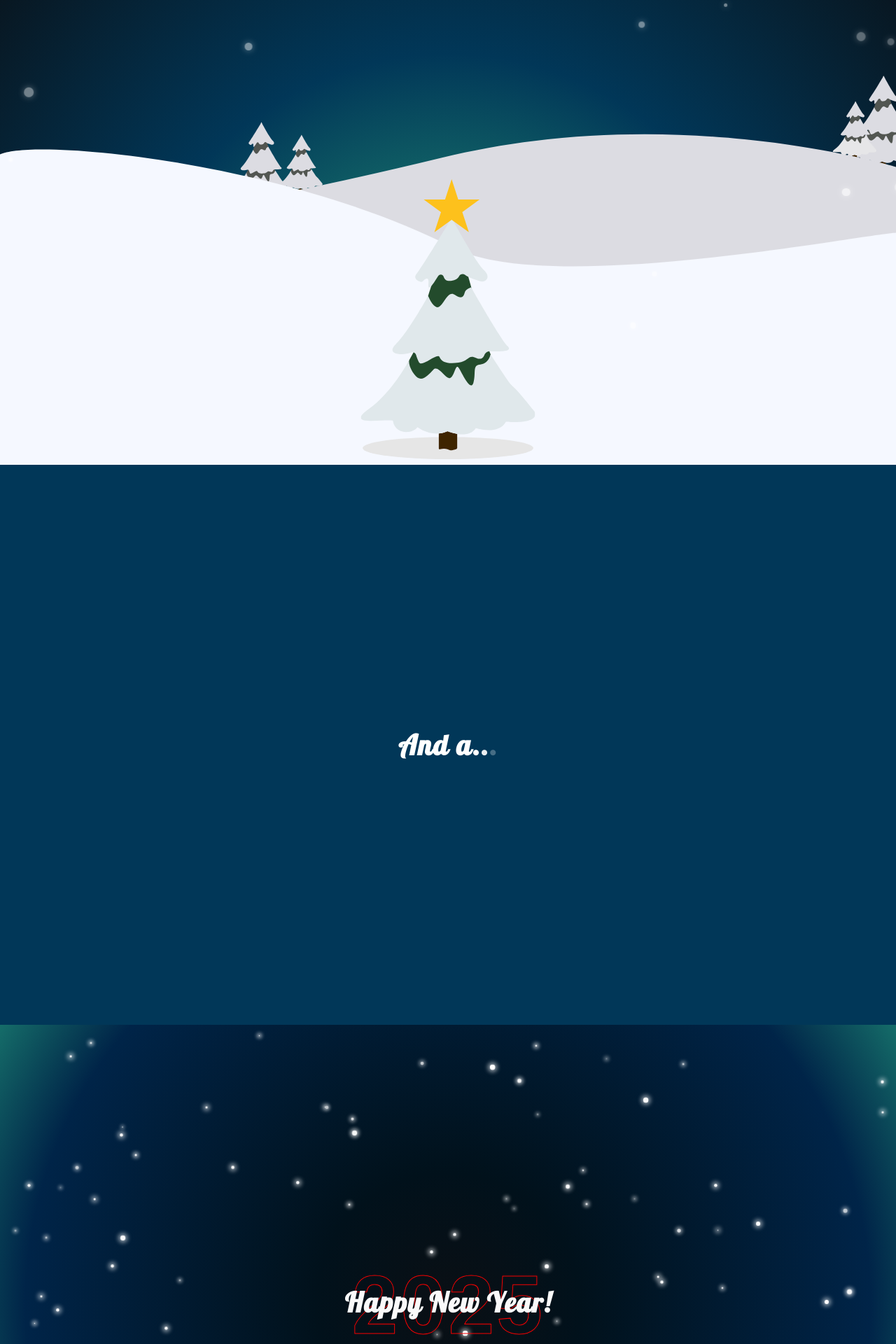
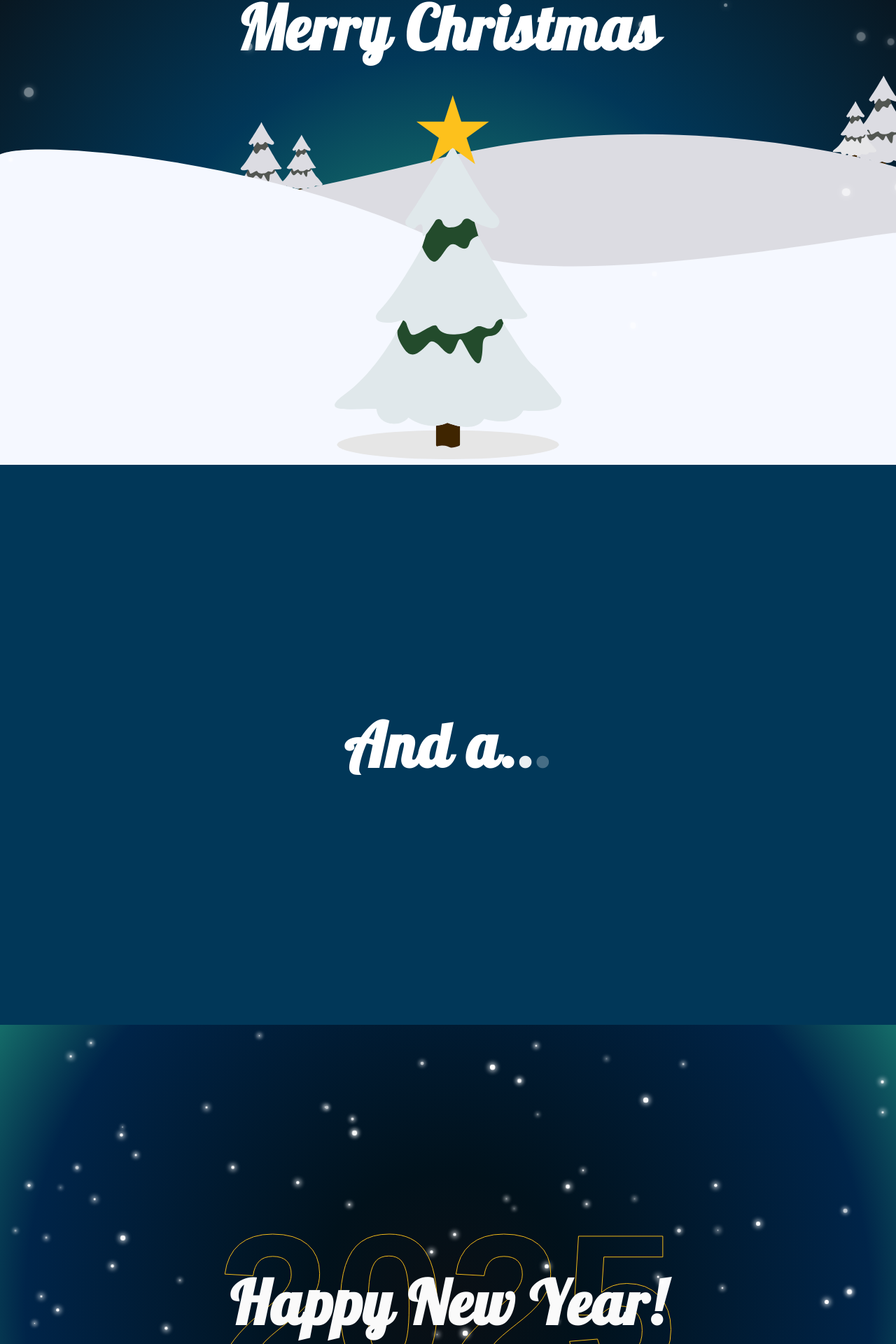
Before and after one commit to EvaneRex/MotionDesign, a React (Vite) app: page / in a window 1280 px wide. Shown: the part 136-2056 px from the top of the page at 70% size. Built offline with nearby package versions, Linux system fonts and the light colour scheme.

Commit message:
media querries for font and tree

```diff
--- a/src/style.css
+++ b/src/style.css
@@ -28,7 +28,7 @@ h2 {
 }
 .christmas h1 {
   position: relative;
-  top: 10%;
+  top: 15%;
 }
 .christmas .snow-container {
   position: fixed;
@@ -108,7 +108,7 @@ h2 {
   font-size: 7.5rem;
   color: transparent;
   z-index: -1;
-  -webkit-text-stroke: #ff0000 1px;
+  -webkit-text-stroke: #fdc11c 1px;
   font-family: Arial, Helvetica, sans-serif;
   letter-spacing: 0.2rem;
 }
@@ -118,4 +118,31 @@ h2 {
   height: 98%;
   mix-blend-mode: luminosity;
   z-index: 0;
+}
+
+@media screen and (min-width: 768px) and (max-width: 1023px) {
+  h1,
+  h2 {
+    font-size: 3.5rem;
+  }
+  .christmas #tree {
+    height: 60vh;
+  }
+  .new_year h2::before {
+    top: -55%;
+    font-size: 8.5rem;
+  }
+}
+@media screen and (min-width: 1024px) {
+  h1,
+  h2 {
+    font-size: 5.5rem;
+  }
+  .christmas #tree {
+    height: 65vh;
+  }
+  .new_year h2::before {
+    top: -100%;
+    font-size: 18.5rem;
+  }
 }/*# sourceMappingURL=style.css.map */
--- a/src/style.scss
+++ b/src/style.scss
@@ -37,7 +37,7 @@ h2 {
   ); // For the background, this enables control of where the center of the radial is positioned. The colors also gets to be controlled by stating where the the colors should start
   h1 {
     position: relative;
-    top: 10%;
+    top: 15%;
   }
 
   // This is for the snow
@@ -143,7 +143,7 @@ h2 {
     font-size: 7.5rem;
     color: transparent; // Ensures the effect of only the outline/stroke is in focus
     z-index: -1;
-    -webkit-text-stroke: #ff0000 1px; // Adds a stroke to the text
+    -webkit-text-stroke: #fdc11c 1px; // Adds a stroke to the text
     font-family: Arial, Helvetica, sans-serif; // Good contrast to the lobster font, very square and straight
     letter-spacing: 0.2rem; // To add a little bit of space, making a better contrast between foreground text and background text
   }
@@ -157,3 +157,42 @@ h2 {
     z-index: 0;
   }
 }
+
+// For tablets and up to small laptops
+@media screen and (min-width: 768px) and (max-width: 1023px) {
+  h1,
+  h2 {
+    font-size: 3.5rem;
+  }
+  .christmas {
+    #tree {
+      height: 60vh;
+    }
+  }
+
+  .new_year {
+    h2::before {
+      top: -55%;
+      font-size: 8.5rem;
+    }
+  }
+}
+
+// For larger laptops and screens
+@media screen and (min-width: 1024px) {
+  h1,
+  h2 {
+    font-size: 5.5rem;
+  }
+  .christmas {
+    #tree {
+      height: 65vh;
+    }
+  }
+  .new_year {
+    h2::before {
+      top: -100%;
+      font-size: 18.5rem;
+    }
+  }
+}
```
Also changed, not shown: 1 other file (tests, documents, lock files or other folders).
